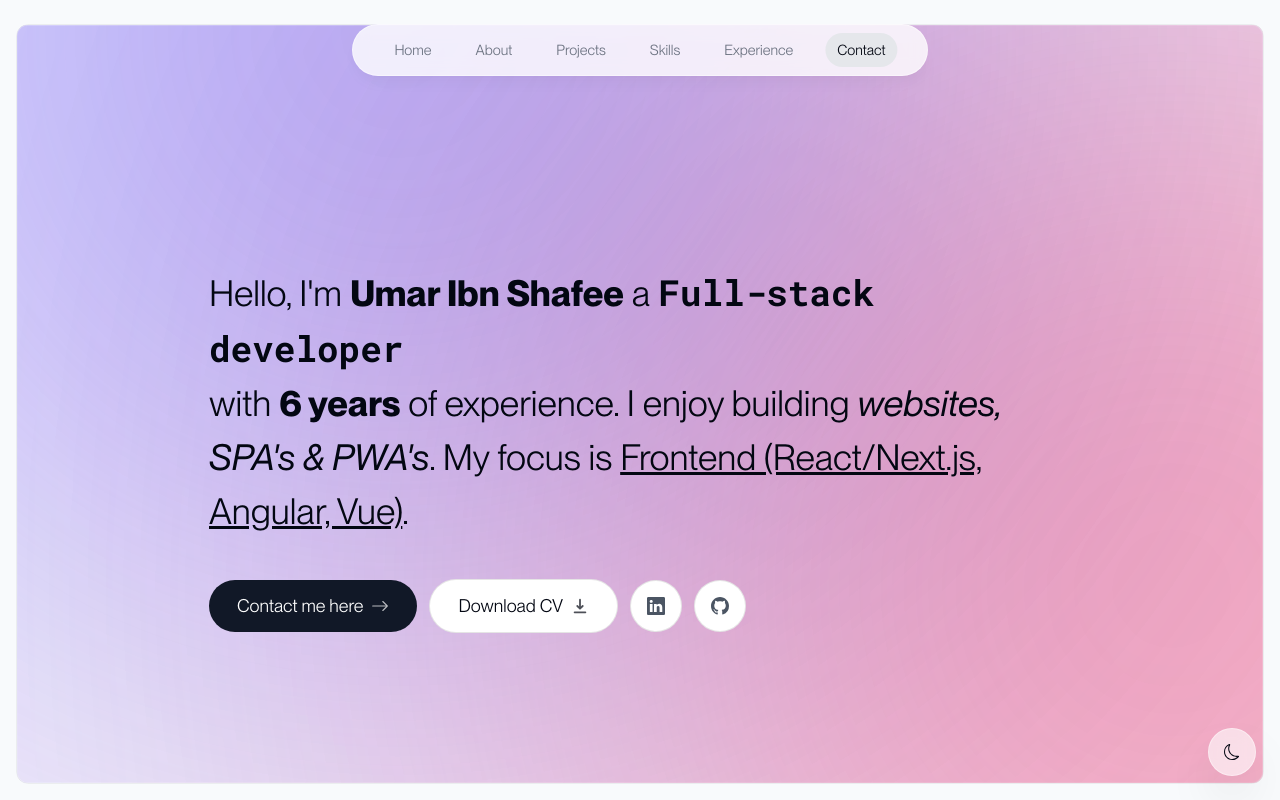
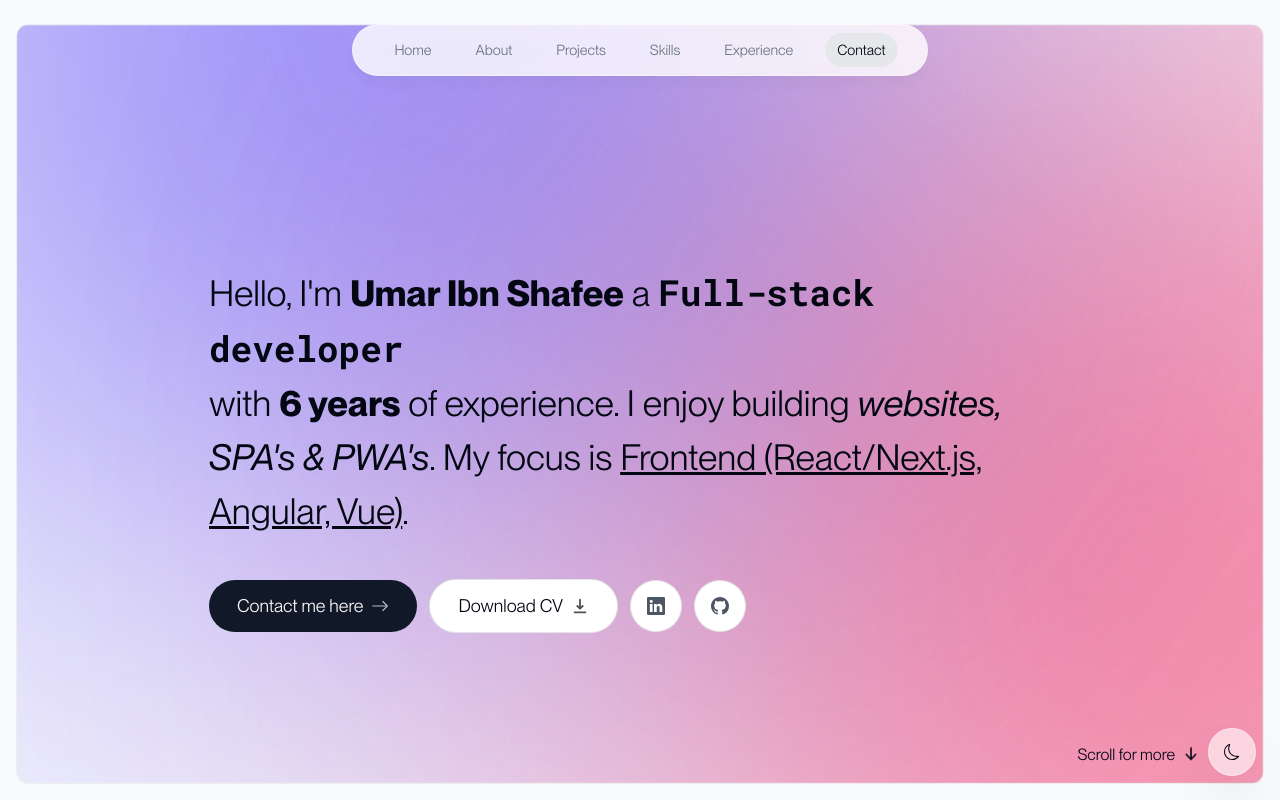
Before and after one commit to umar-ibn-shafee/portfolio, a Next.js app: page / in a window 1280 px wide. Shown: the top 800 px of the page. Built offline with nearby package versions, Linux system fonts and the light colour scheme.

Commit message:
scroll for more blinker and bouncer

```diff
--- a/components/intro.tsx
+++ b/components/intro.tsx
@@ -5,7 +5,7 @@ import Image from "next/image";
 import { motion } from "framer-motion";
 import Link from "next/link";
 import { BsArrowRight, BsGithub, BsLinkedin } from "react-icons/bs";
-import { HiDownload } from 'react-icons/hi'
+import { HiArrowDown, HiDownload } from 'react-icons/hi'
 import { useSectioninview } from '@/lib/hooks';
 import { useActiveSectionContext } from '@/context/active-section-context';
 
@@ -13,6 +13,32 @@ export default function Intro() {
 
     const { ref } = useSectioninview('Home')
     const { setActiveSection } = useActiveSectionContext()
+
+    const animateText = 'Scroll for more'
+
+    const sentance = {
+        hidden: { opacity: 1 },
+        visible:
+        {
+            opacity: 1,
+            transition: {
+                delay: 0.5,
+                staggerChildren: 0.05,
+                staggerDirection: 1,
+            }
+        }
+    }
+
+    const letters = {
+        hidden: { opacity: 0 },
+        visible: {
+            opacity: [1, 0.7, 0.5, 1],
+            transition: {
+                repeat: Infinity,
+                repeatDelay: 1.5
+            }
+        }
+    }
 
     return (
         <section
@@ -23,12 +49,28 @@ export default function Intro() {
         >
             <div
                 className='bg-[#614cf9] animate-corners transition-all mix-blend-multiply .animation-delay-4000
-                absolute -z-10 -bottom-[25rem] left-[5rem] h-[25rem] blur-[10rem] w-[25rem]
+                absolute -z-10 -bottom-[25rem] left-[5rem] h-[25rem] blur-[8rem] w-[25rem]
                 rounded-full dark:bg-[#a89efa] dark:mix-blend-normal'></div>
             <div
                 className='bg-[#f63b6d] animate-go-rounds animation-delay-2000 transition-all mix-blend-multiply
-                .animation-delay-4000 absolute -z-10 -bottom-[25rem] right-[5rem] h-[25rem] blur-[10rem]
+                .animation-delay-4000 absolute -z-10 -bottom-[25rem] right-[5rem] h-[25rem] blur-[8rem]
                 w-[25rem] rounded-full dark:bg-[#f63b6d] dark:mix-blend-normal'></div>
+            <div className='absolute bottom-4 right-16'>
+                <Link
+                    href={'#about'}
+                    className='flex gap-2 justify-center items-center text-base hover:underline underline-offset-4'
+                >
+                    <motion.p variants={sentance} initial='hidden' animate='visible'>
+                        {animateText.split('').map((char, i) => (
+                            <motion.span
+                                key={char + '-' + i}
+                                variants={letters}
+                            >{char}</motion.span>
+                        ))}
+                    </motion.p>
+                    <HiArrowDown className="animate-bounce transition-all" />
+                </Link>
+            </div>
             {/* <div className='flex items-center justify-center'> */}
             {/* <div className='relative'> */}
             {/* <motion.div
@@ -72,7 +114,7 @@ export default function Intro() {
                     animate={{ opacity: 1, y: 0 }}
                 >
                     Hello, I&apos;m <span className="font-bold">Umar Ibn Shafee</span> a{" "}
-                    <span className="font-bold font-mono">Full-stack developer</span><br/> with{" "}
+                    <span className="font-bold font-mono">Full-stack developer</span><br /> with{" "}
                     <span className="font-bold">6 years</span> of experience. I enjoy
                     building <span className="italic">websites, SPA&apos;s & PWA&apos;s</span>. My focus is{" "}
                     <span className="underline">Frontend (React/Next.js, Angular, Vue)</span>.
```
